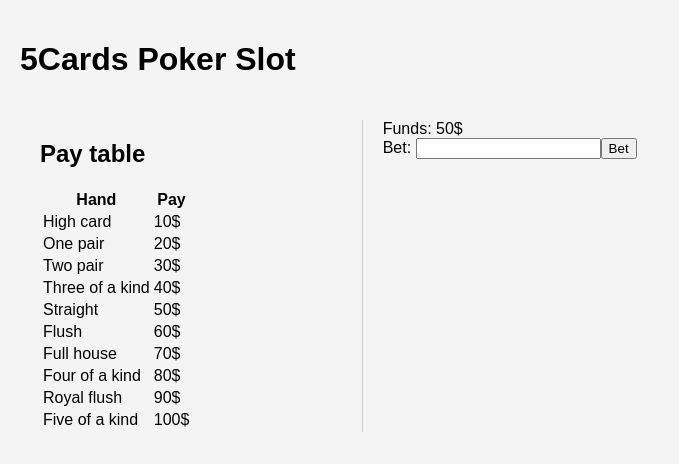
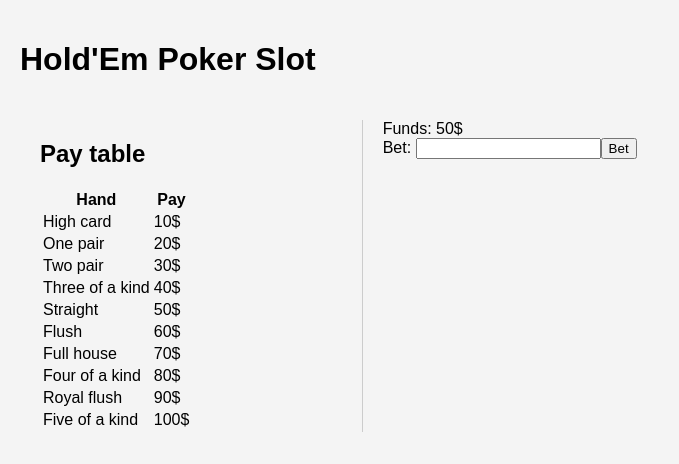
Before and after one commit to schmutzereduard/holdem-pokerslot-js, a plain HTML site: page index.html in a window 1280 px wide. Shown: the whole page, without its empty margins (0-679 px from the left). Drawn offline with Linux system fonts and the light colour scheme.

Commit message:
updated game name header (hold'em poker instead of 5hand)

```diff
--- a/index.html
+++ b/index.html
@@ -9,7 +9,7 @@
 </head>
 
 <body>
-  <h1>5Cards Poker Slot</h1>
+  <h1>Hold'Em Poker Slot</h1>
   <div id="main-container">
     <div id="paytable-container"></div>
     <div id="controls-container"></div>
```
